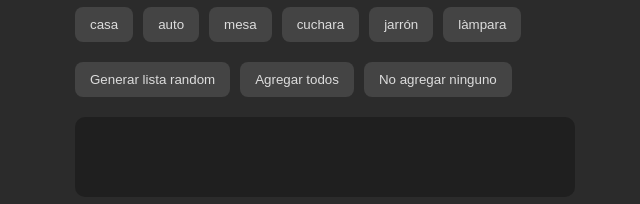
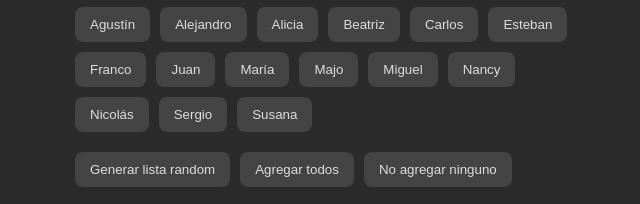
Before and after one commit to Seujumon/RandomName, a plain HTML site: page index.html in a window 1280 px wide. Shown: the part 81-285 px from the top of the page, without its empty margins (315-955 px from the left). Drawn offline with Linux system fonts and the light colour scheme.

Commit message:
Update index.html

```diff
--- a/index.html
+++ b/index.html
@@ -92,7 +92,8 @@
 </div>
 
 <script>
-    const objetos = ["casa", "auto", "mesa", "cuchara", "jarrón", "làmpara"];
+    const objetos = ["Agustín", "Alejandro", "Alicia", "Beatriz", "Carlos", "Esteban", "Franco", "Juan" , "María", "Majo",
+                    "Miguel", "Nancy", "Nicolás", "Sergio", "Susana"];
 
     let seleccionados = new Set();
 
```
